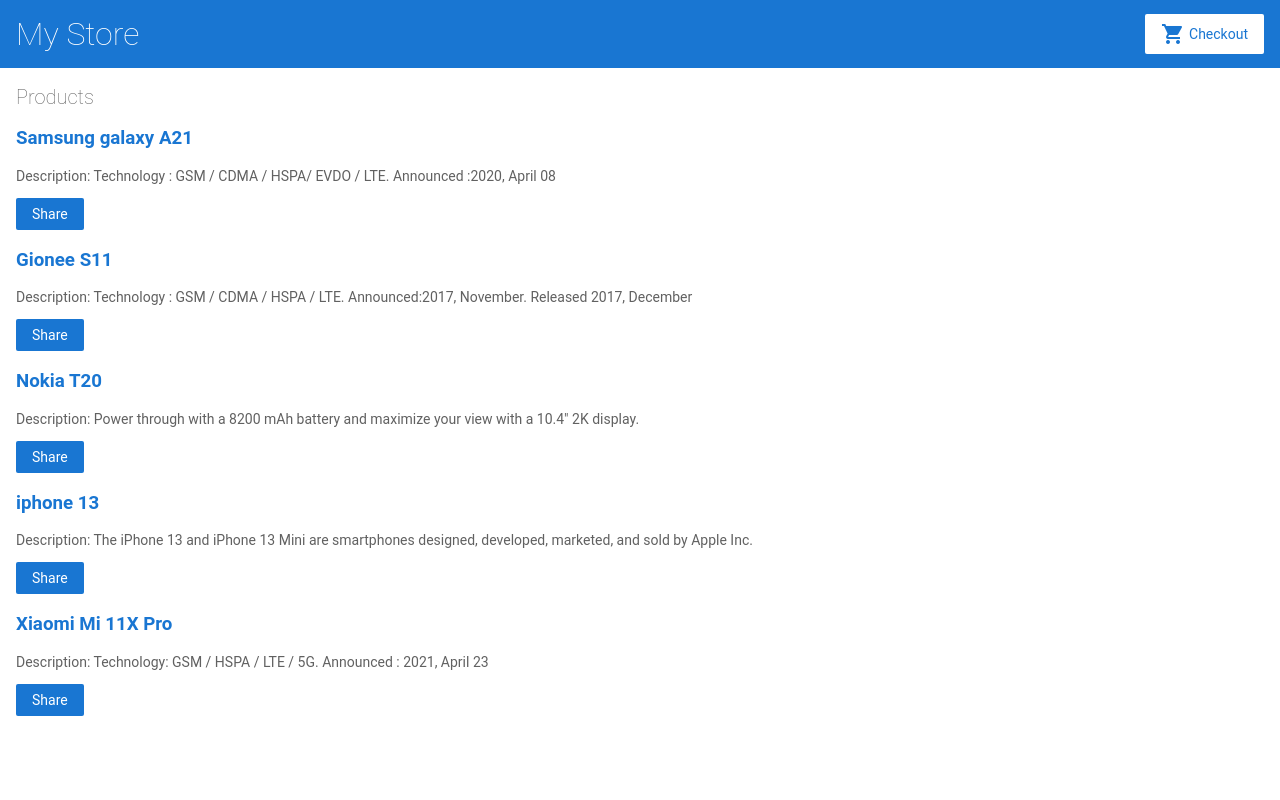
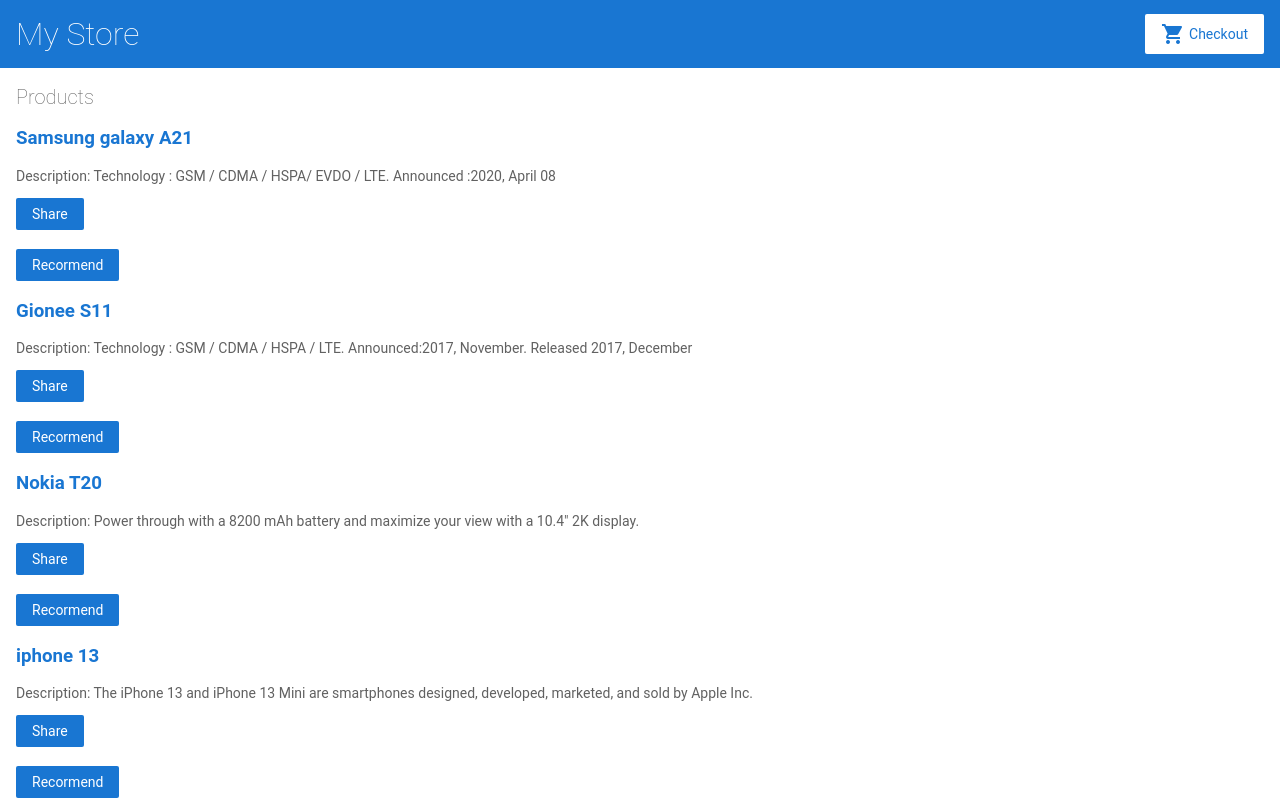
Before and after one commit to ezechinemere1/angular-ubeps3, an Angular app: page / in a window 1280 px wide. Shown: the top 800 px of the page. Built offline with nearby package versions, Linux system fonts and the light colour scheme.

Commit message:
1 file modified

```diff
--- a/src/app/product-list/product-list.component.html
+++ b/src/app/product-list/product-list.component.html
@@ -15,5 +15,10 @@
   <button type="button" (click)="share()">
     Share
   </button>
+<br>
+<br>
+  <button type="button" (click)="share()">
+  Recormend
+</button>
 
 </div>
```
